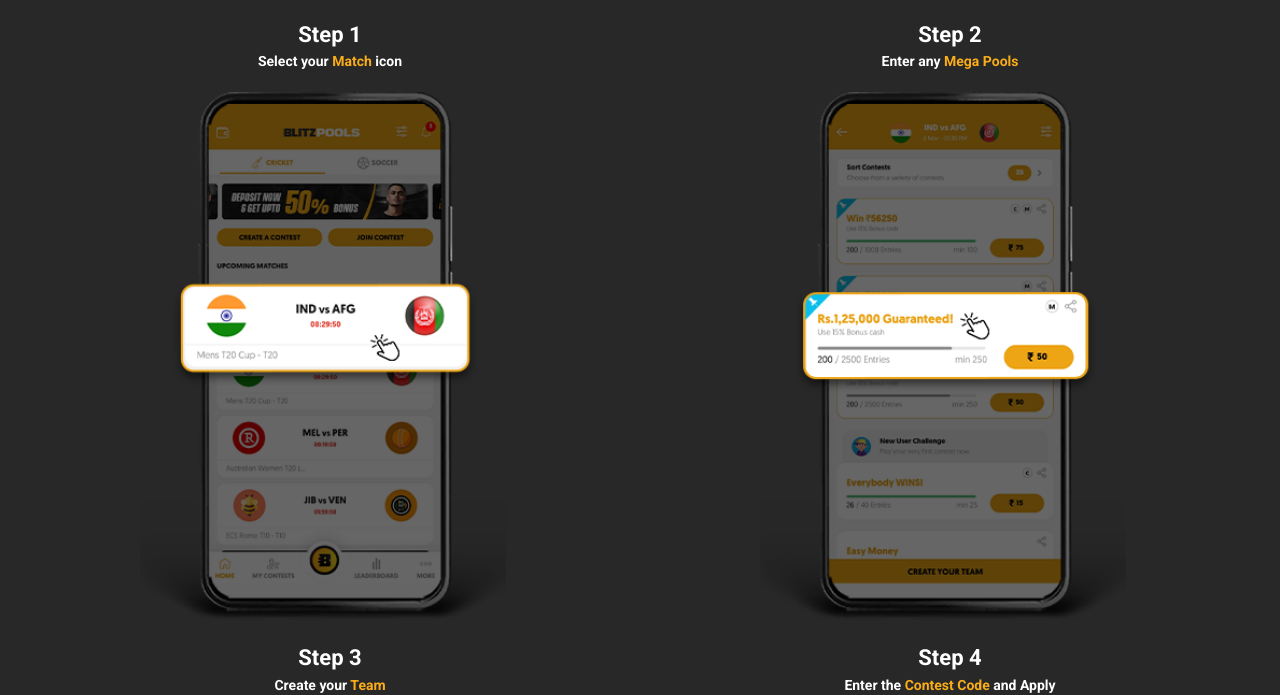
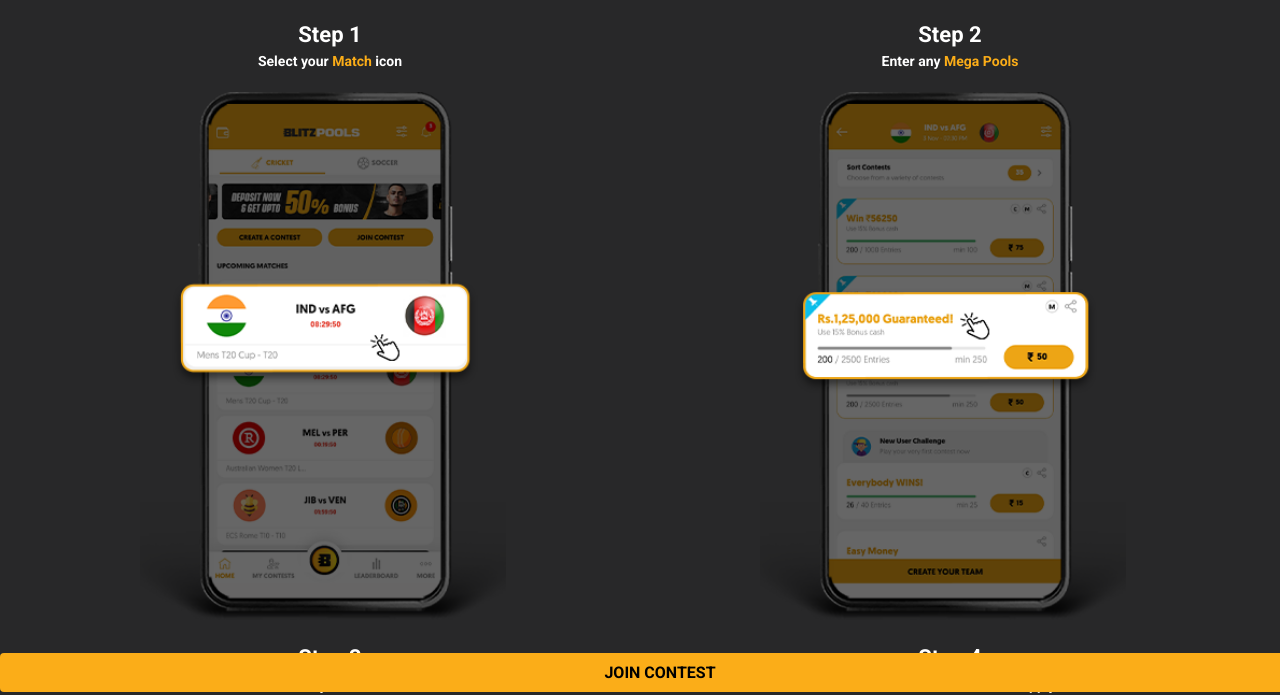
Before and after one commit to febin123/ContestCode05-11, a plain HTML site: page index.html in a window 1280 px wide. Shown: the part 108-803 px from the top of the page. Drawn offline with nearby package versions, Linux system fonts and the light colour scheme.

Commit message:
Update index.html

```diff
--- a/index.html
+++ b/index.html
@@ -21,9 +21,9 @@
 
 
 
-        <!-- <div class="fixed-btn">
-            <a href="#">DEPOSIT NOW</a>
-          </div> -->
+         <div class="fixed-btn">
+            <a href="#">JOIN CONTEST</a>
+          </div>
 
     <!----end of menubar-->
     <div class="prize">
```
